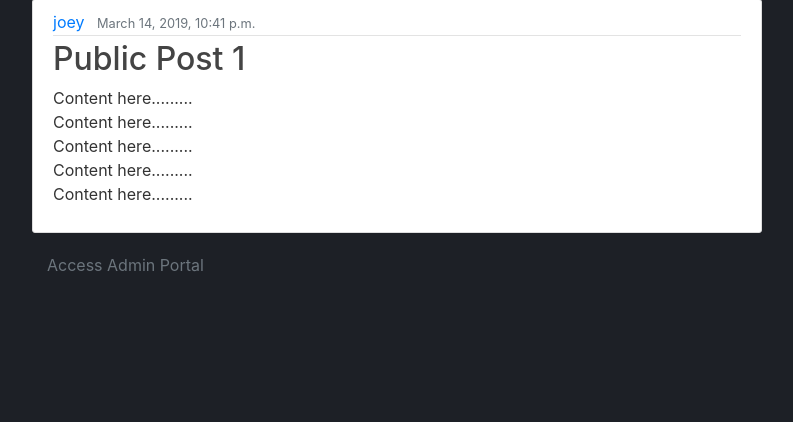
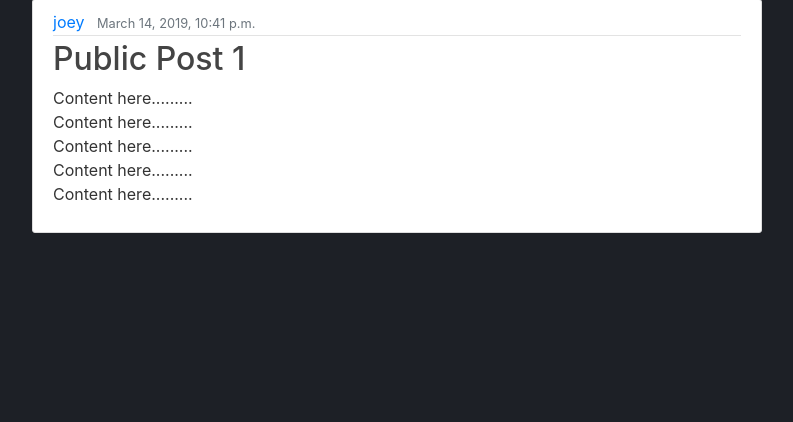
Before and after one commit to Jugowen/Pastebin, a Django app: page /post/ in a window 1280 px wide. Shown: the part 378-800 px from the top of the page, without its empty margins (53-846 px from the left). Run offline with Django 3.2, Linux system fonts and the light colour scheme; a user stored in the database is signed in; data comes from the database, SQL or seed files in the repository; some libraries are stand-ins or nearby versions.

Commit message:
Update home.html

```diff
--- a/post/templates/post/home.html
+++ b/post/templates/post/home.html
@@ -2,9 +2,12 @@
 
 {% block content %}
 {% if user.is_authenticated %}
+
 <h3><span class="badge badge-light">Public Posts</span></h3>
+
     {% for post in posts %}
-      {% if post.private == False %}
+
+      {% if post.private == False and forloop.counter <= 11 %}
       <article class="media content-section">
         <div class="media-body">
           <div class="article-metadata">
@@ -12,16 +15,11 @@
             <small class="text-muted">{{ post.date_posted }}</small>
           </div>
           <h2><a class="article-title" href="{% url 'post-detail' post.id %}">{{ post.title }}</a></h2>
-          <p class="article-content">{{ post.content }}</p>
+                    <p class="article-content">{{ post.content }}</p>
         </div>
       </article>
       {% endif %}
     {% endfor %}
-    <footer class="footer">
-      <div class="container">
-        <a class="text-muted" href="../admin">Access Admin Portal</a>
-      </div>
-    </footer>
 {% else %}
   <div class="alert alert-info" role="alert">
     <strong>Welcome!</strong> Please create an account to create posts and more.
```
